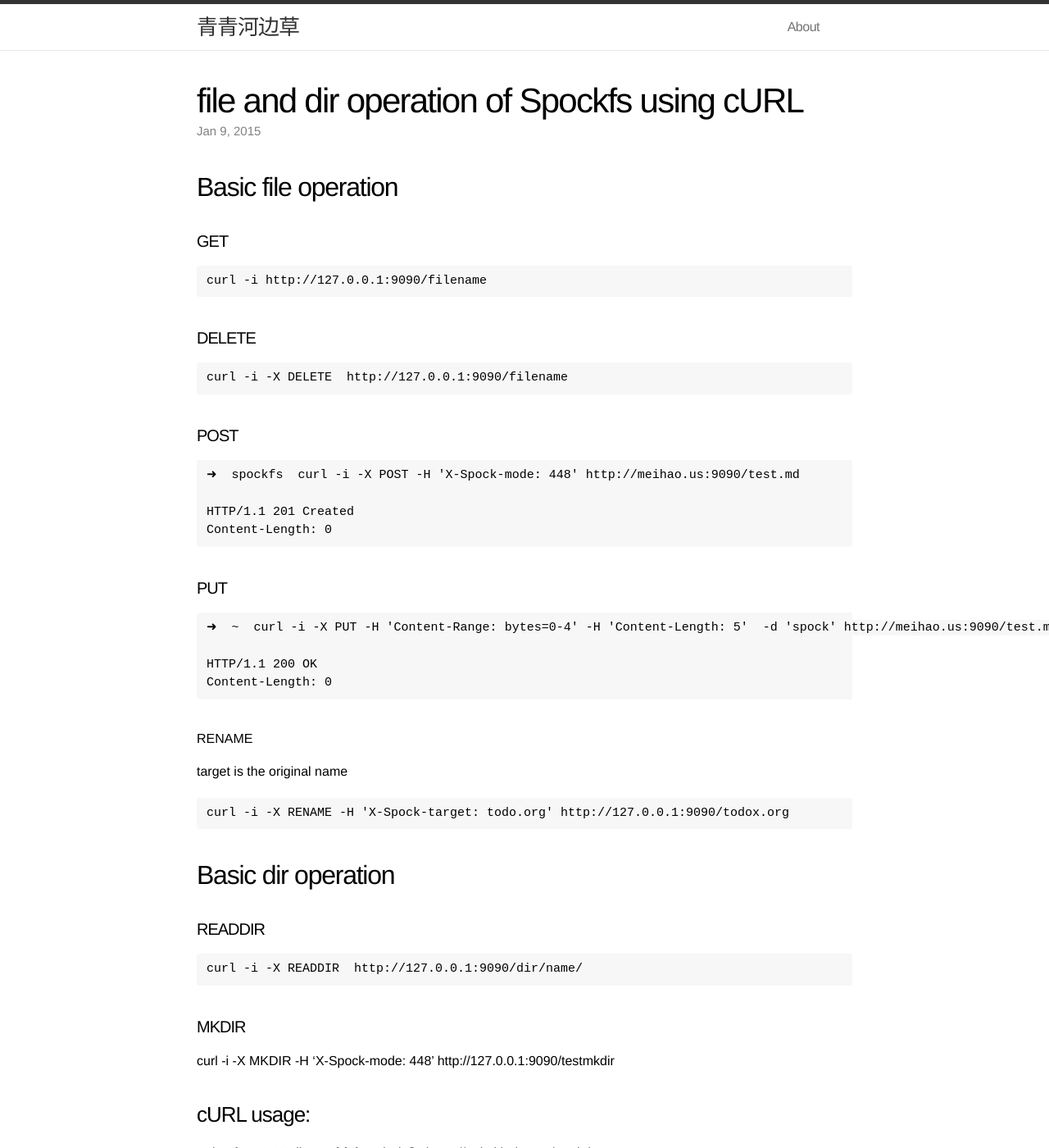
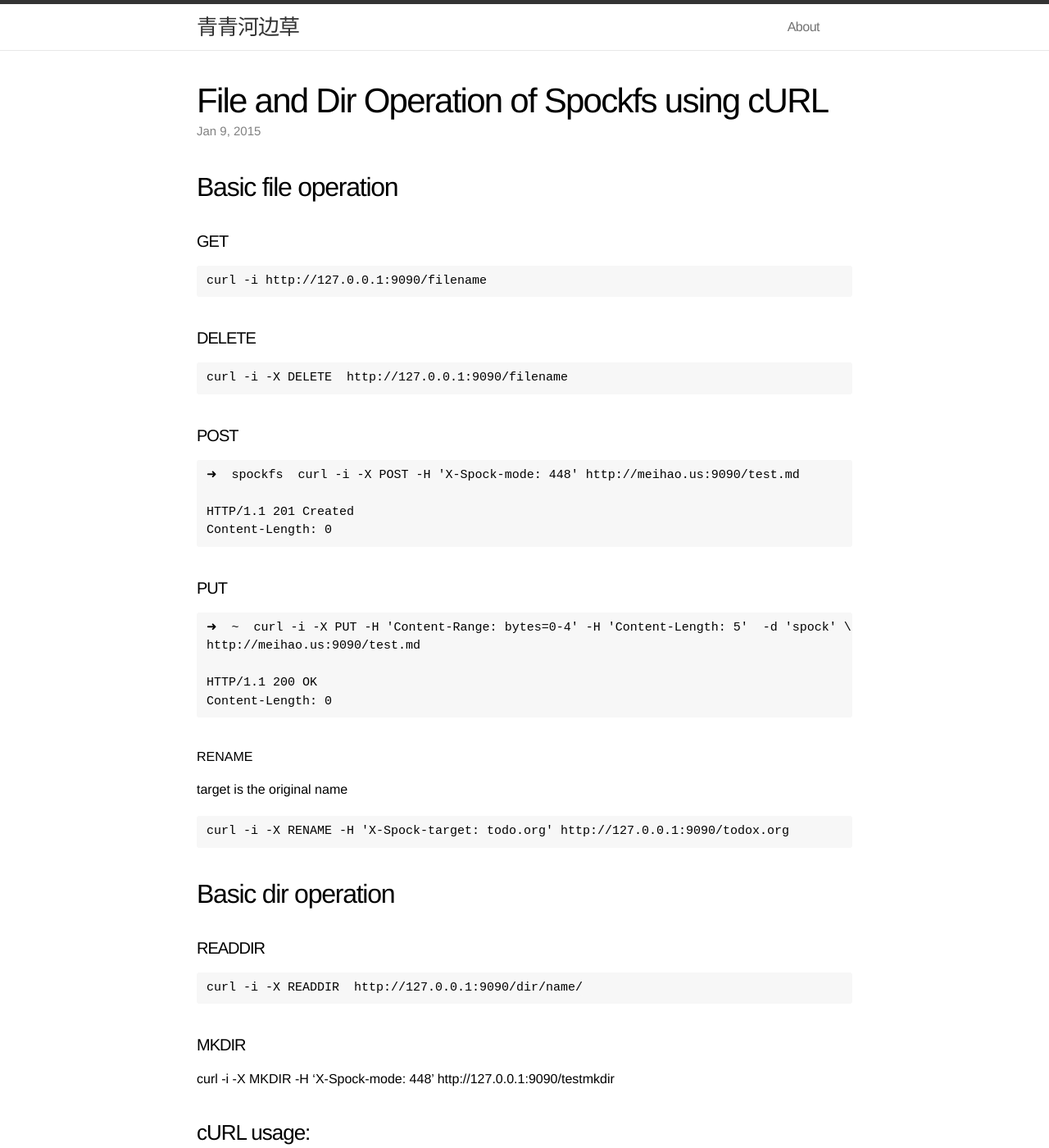
Before and after one commit to swuecho/swuecho.github.io, a Jekyll site: the page built from _posts/2015-01-09-spockfs.md, in a window 1280 px wide and 1400 px high. Shown: the whole window at 82% size. Built offline with Jekyll 4.4.1, drawn with Linux system fonts in a browser that asks for light colours; comment, search, counter and statistics services are not loaded.

Commit message:
fix format

````diff
--- a/_posts/2015-01-09-spockfs.md
+++ b/_posts/2015-01-09-spockfs.md
@@ -1,6 +1,6 @@
 ---
 layout: post
-title:  file and dir operation of Spockfs  using cURL
+title:  File and Dir Operation of Spockfs using cURL
 date:   2015-01-09 20:54
 categories: tech
 ---
@@ -29,7 +29,8 @@ Content-Length: 0
 
 #### PUT
 ```
-➜  ~  curl -i -X PUT -H 'Content-Range: bytes=0-4' -H 'Content-Length: 5'  -d 'spock' http://meihao.us:9090/test.md
+➜  ~  curl -i -X PUT -H 'Content-Range: bytes=0-4' -H 'Content-Length: 5'  -d 'spock' \
+http://meihao.us:9090/test.md
 
 HTTP/1.1 200 OK
 Content-Length: 0
````
